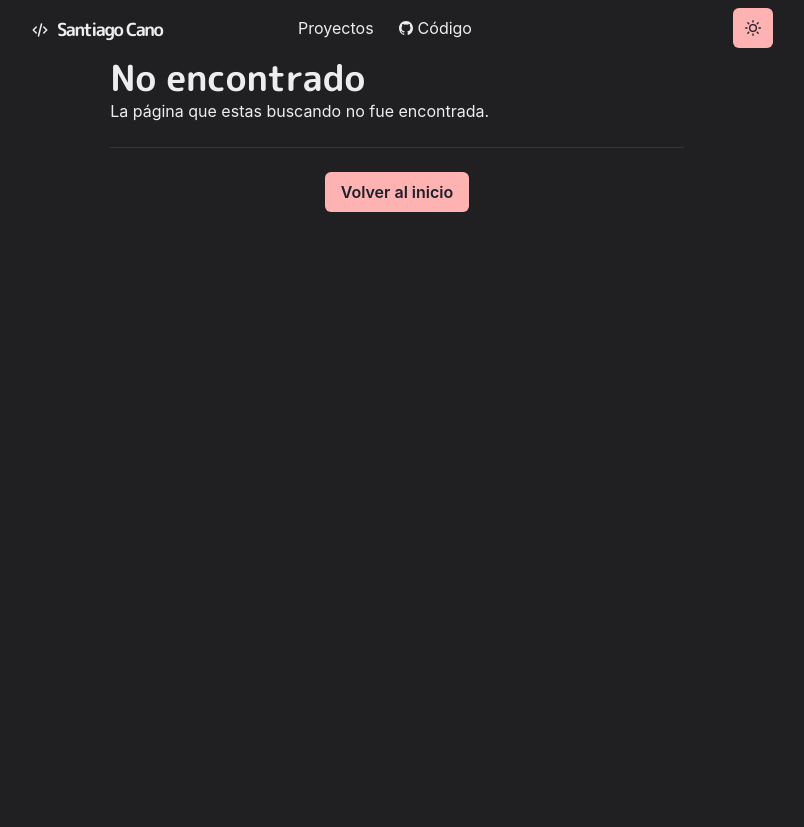
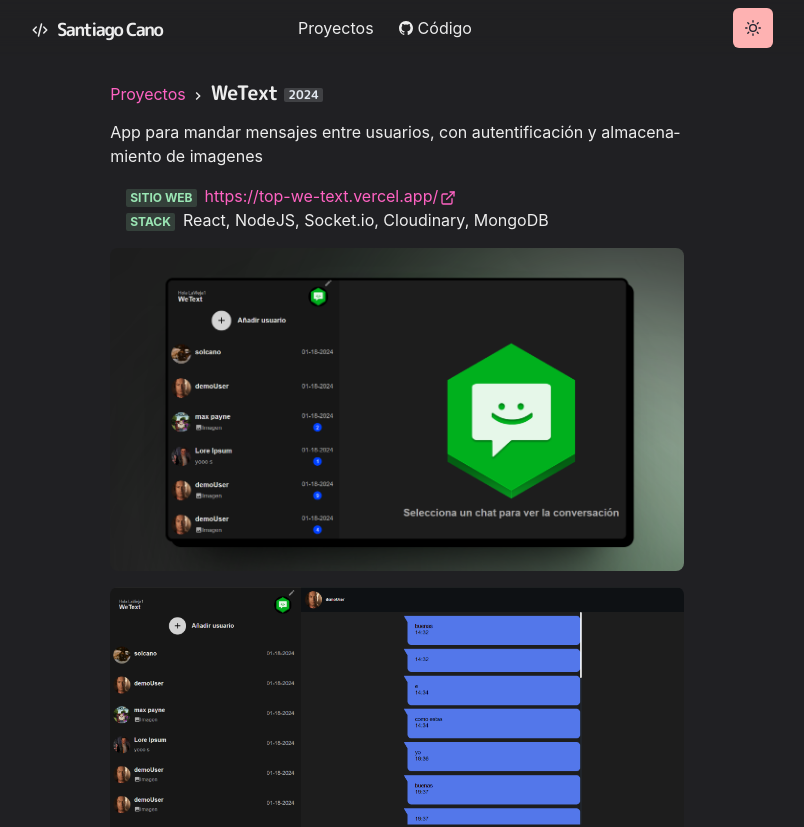
Before and after one commit to santicano2/santiPortfolio, a Next.js app: page /projects/wetext in a window 1280 px wide. Before the commit this address had no page. Shown: the top 827 px of the page, without its empty margins (243-1047 px from the left). Before the commit the page ends 800 px from the top, so only its background shows below. Built offline with nearby package versions, Linux system fonts and the light colour scheme.

Commit message:
añadida pagina de weText

```diff
--- /dev/null
+++ b/pages/projects/wetext.js
@@ -0,0 +1,45 @@
+import {
+  Container,
+  Badge,
+  Link,
+  List,
+  ListItem,
+  AspectRatio
+} from '@chakra-ui/react'
+import { ExternalLinkIcon } from '@chakra-ui/icons'
+import { Title, WorkImage, Meta } from '../../components/project'
+import Paragraph from '../../components/paragraph'
+import Layout from '../../components/layouts/article'
+
+const Project = () => (
+  <Layout title="Where's Wally">
+    <Container my={6}>
+      <Title>
+        WeText <Badge>2024</Badge>
+      </Title>
+      <Paragraph>
+        App para mandar mensajes entre usuarios, con autentificación y
+        almacenamiento de imagenes
+      </Paragraph>
+      <List ml={4} my={4}>
+        <ListItem>
+          <Meta>Sitio Web</Meta>
+          <Link href="https://top-we-text.vercel.app/">
+            https://top-we-text.vercel.app/
+            <ExternalLinkIcon mx="2px" />
+          </Link>
+        </ListItem>
+        <ListItem>
+          <Meta>Stack</Meta>
+          <span>React, NodeJS, Socket.io, Cloudinary, MongoDB</span>
+        </ListItem>
+      </List>
+
+      <WorkImage src="/images/projects/thumbnail_wetext.png" alt="WeText" />
+      <WorkImage src="/images/projects/wetext.png" alt="WeText" />
+      <WorkImage src="/images/projects/wetext2.png" alt="WeText" />
+    </Container>
+  </Layout>
+)
+
+export default Project
```
Also changed, not shown: public/images/projects/wetext.png (added), public/images/projects/wetext2.png (added).
